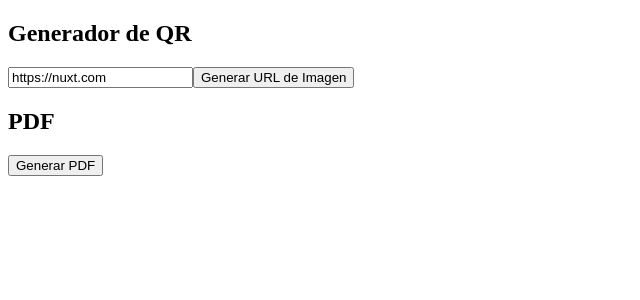
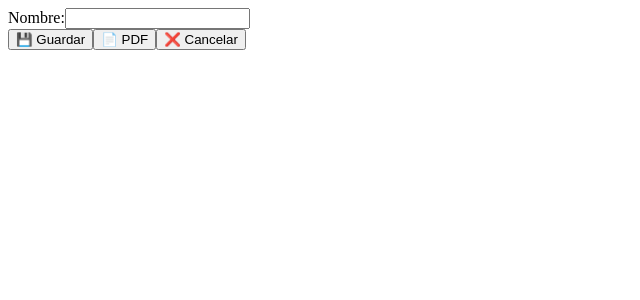
Before and after one commit to andres-geotec/credenciales, a Nuxt app: page / in a window 1280 px wide. Shown: the top 300 px of the page, without its empty margins (0-640 px from the left). Built offline with nearby package versions, Linux system fonts and the light colour scheme.

Commit message:
feat(pdf): pdf con qr generdo

```diff
--- a/app/app.vue
+++ b/app/app.vue
@@ -1,6 +1,3 @@
 <template>
-  <div>
-    <Qr />
-    <Pdf />
-  </div>
+  <NuxtPage />
 </template>
--- /dev/null
+++ b/app/components/forms/Colaborador.vue
@@ -0,0 +1,72 @@
+<script setup>
+import generarPDF from '~/utils/pdf'
+import QRCode from 'qrcode'
+
+const form = reactive({
+  nombre: '',
+  puesto: '',
+  codigo_interno: '',
+  f_ingreso: '',
+  nss_imss: '',
+  curp: '',
+  rfc: '',
+  vigencia: '',
+  foto_url: '',
+  // descripcion: ''
+})
+
+function guardar() {
+  console.log('Guardando colaborador:', form)
+  // Aquí puedes agregar la lógica para enviar los datos a un servidor o guardarlos localmente
+}
+
+const canvasRef = ref(null)
+async function generateQrUrl() {
+  if (!form.nombre || !canvasRef.value) return
+
+  try {
+    // 1. Dibujar el código QR en el Canvas oculto
+    await QRCode.toCanvas(canvasRef.value, form.nombre, {
+      width: 300,
+      margin: 2,
+    })
+
+    // 2. Convertir el Canvas en un Blob (Archivo binario en memoria)
+    canvasRef.value.toBlob((blob) => {
+      if (!blob) return
+
+      // 3. Crear la URL local apuntando al Blob
+      generarPDF(form, URL.createObjectURL(blob))
+    }, 'image/png')
+
+  } catch (err) {
+    console.error('Error generando el código QR:', err)
+  }
+}
+</script>
+
+<template>
+  <div>
+    <form @submit.prevent="guardar">
+      <div>
+        <label for="nombre">Nombre:</label>
+        <input id="nombre" v-model="form.nombre" type="text" required>
+      </div>
+
+      <div>
+        <button type="submit">
+          💾 Guardar
+        </button>
+        <!-- <button @click.prevent="generarPDF(form)"> -->
+        <button @click.prevent="generateQrUrl">
+          📄 PDF
+        </button>
+        <button>
+          ❌ Cancelar
+        </button>
+      </div>
+
+      <canvas ref="canvasRef" style="display: none;"></canvas>
+    </form>
+  </div>
+</template>
--- /dev/null
+++ b/app/pages/index.vue
@@ -0,0 +1,6 @@
+<script setup lang="ts">
+</script>
+
+<template>
+  <FormsColaborador />
+</template>
--- /dev/null
+++ b/app/types/colaborador.ts
@@ -0,0 +1,15 @@
+export interface Colaborador {
+  id: string
+  nombre: string
+  puesto: string | null
+  codigo_interno: string | null
+  f_ingreso: string | null
+  nss_imss: string | null
+  curp: string | null
+  rfc: string | null
+  vigencia: string | null
+  foto_url: string | null
+  // descripcion: string | null
+  created_at?: string
+  updated_at?: string
+}
--- a/app/utils/pdf.js
+++ /dev/null
@@ -1,16 +0,0 @@
-import { jsPDF } from "jspdf";
-
-export async function exportarPDF() {
-  const doc = new jsPDF({
-    unit: "mm",
-    format: 'letter',
-    orientation: "portrait",
-  });
-
-  let x_inicial = 18, y_inicial = 19, alto = 84, ancho = 60;
-  doc.setLineWidth(0.5);
-  doc.rect(x_inicial, y_inicial, ancho * 2, alto);
-  doc.line(x_inicial + ancho, y_inicial, x_inicial + ancho, y_inicial + alto);
-
-  doc.save(`Cred_${'carpeta'}_${'form.nombre'.replace(/ /g, "_")}.pdf`);
-}
--- /dev/null
+++ b/app/utils/pdf.ts
@@ -0,0 +1,84 @@
+import { jsPDF } from "jspdf";
+import type { Colaborador } from "~/types/colaborador";
+
+const doc = new jsPDF({
+  unit: "mm",
+  format: 'letter',
+  orientation: "portrait",
+});
+
+let x_inicial = 18, y_inicial = 19, alto = 84, ancho = 60;
+function margenes() {
+  doc.setLineWidth(0.5);
+  doc.rect(x_inicial, y_inicial, ancho * 2, alto);
+  doc.line(x_inicial + ancho, y_inicial, x_inicial + ancho, y_inicial + alto);
+}
+
+// COLUMNA IZQUIERDA
+function reverso(qrObjectURL: string) {
+  let x_actual = x_inicial + (ancho / 2), y_actual = y_inicial + 4;
+  doc.setFont("helvetica", "bold");
+  doc.setFontSize(10);
+  doc.text("SERVIPREL, S.A. DE C.V.", x_actual, y_actual, { align: "center" });
+
+  doc.setFont("helvetica", "normal");
+  doc.setFontSize(9);
+  let texto = "";
+  doc.setFont("helvetica", "bold");
+  texto = "TEL: 555077-26-84 / 555816-27-89";
+  texto += "\n800-837-40-95";
+  doc.text(texto, x_actual, y_actual + 45, { align: "center" });
+
+  doc.line(x_inicial + 2, y_actual + 74, x_inicial + ancho - 2, y_actual + 74);
+  doc.text("FIRMA DEL EMPLEADO", x_actual, y_actual + 78, { align: "center" });
+}
+
+// COLUMNA DERECHA
+function frontal(colaborador: Colaborador, fotoPreview: string) {
+  let x_actual = x_inicial + ancho + (ancho / 2), y_actual = y_inicial + 4;
+  // doc.setFontSize(5.5);
+  doc.text("ESTA PERSONA LABORA PARA:", x_actual, y_actual, { align: "center" });
+  doc.setFontSize(12);
+  doc.setFont("helvetica", "bold");
+  doc.text("SERVIPREL, S.A. DE C.V.", x_actual, y_actual + 6, { align: "center" });
+
+  doc.setFontSize(9);
+  doc.setFont("helvetica", "normal");
+  let texto = "OFICINAS:\nBLVD. ADOLFO LÓPEZ MATEOS";
+  texto += "\n#68, COL. EL POTRERO, ATIZAPAN";
+  texto += "\nEDO. MÉXICO C.P. 52975";
+
+  let alto_foto = 28, ancho_foto = 20;
+  if (fotoPreview) {
+    doc.addImage(fotoPreview, "JPEG", x_actual - (ancho_foto / 2), y_actual + 14, ancho_foto, alto_foto);
+  } else {
+    doc.rect(x_actual - (ancho_foto / 2), y_actual + 14, ancho_foto, alto_foto);
+    doc.text("FOTO", x_actual, y_actual + 28, { align: "center" });
+  }
+  // doc.rect(x_actual - (ancho_foto / 2), y_actual + 14, ancho_foto, alto_foto);
+  // doc.text("FOTO", x_actual, y_actual + 28, { align: "center" });
+
+  texto = colaborador.nombre.substring(0, 24).toUpperCase();
+  texto += `\nPUESTO: ${colaborador.puesto  || "—"}`;
+  doc.text(texto, x_actual, y_actual + 46, { align: "center" });
+
+  doc.setFont("helvetica", "normal");
+  texto = `${colaborador.codigo_interno || "—"}`;
+  // texto += `\nFECHA DE INGRESO: ${formatoFecha(colaborador.f_ingreso)}`;
+  doc.text(texto, x_actual, y_actual + 54, { align: "center" });
+
+  doc.setFont("helvetica", "bold");
+  texto = `VIGENCIA: ${colaborador.vigencia}`;
+  texto += `\nNSS IMSS: ${colaborador.nss_imss || "—"}`;
+  texto += `\nCURP: ${colaborador.curp || "—"}`;
+  texto += `\nR.F.C.: ${colaborador.rfc || "—"}`;
+  doc.text(texto, x_actual, y_actual + 64, { align: "center" });
+}
+
+export default async function(colaborador: Colaborador, qrObjectURL: string) {
+  margenes();
+  reverso(qrObjectURL);
+  frontal(colaborador, qrObjectURL);
+
+  doc.save(`Cred_${'carpeta'}_${colaborador.nombre.replace(/ /g, "_")}.pdf`);
+}
```
